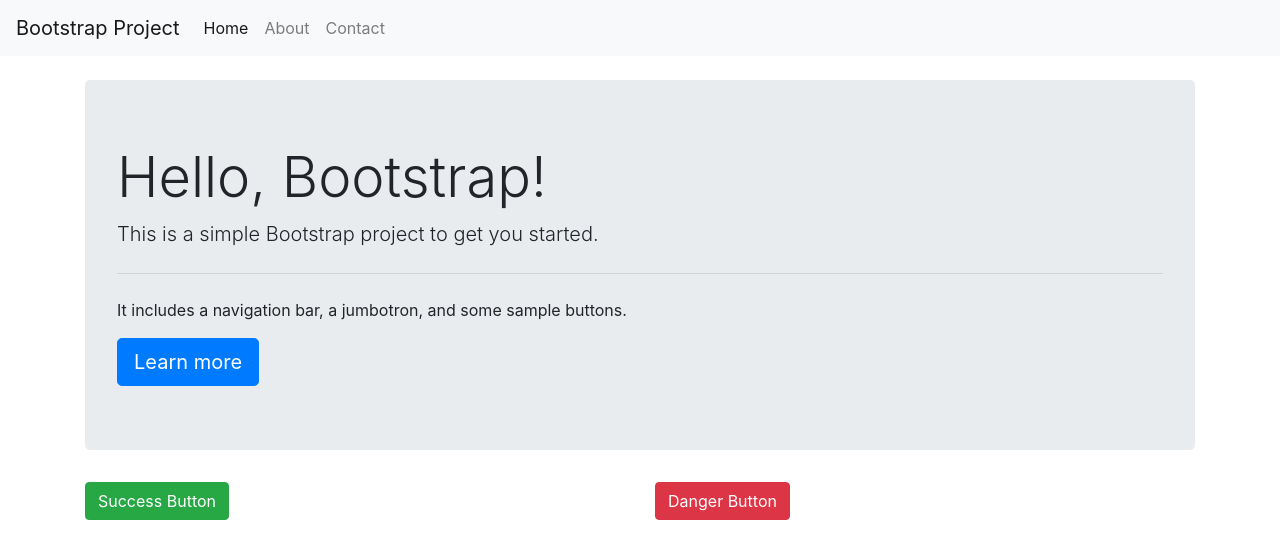
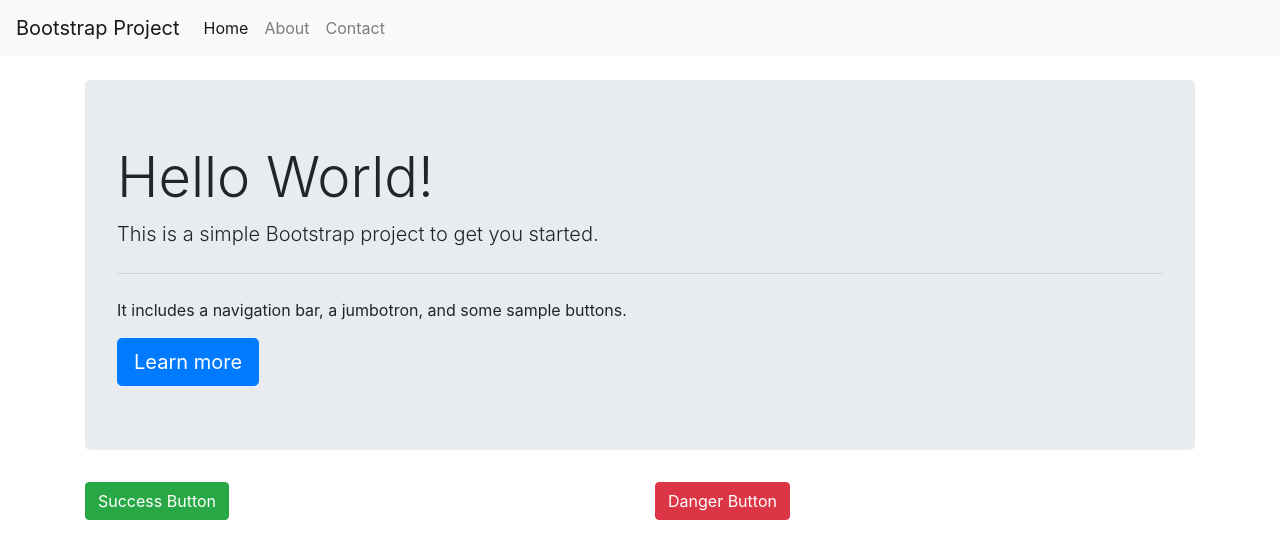
Before and after one commit to Alireza-Mak/GitHub-Demo, a plain HTML site: page index.html in a window 1280 px wide. Drawn offline with nearby package versions, Linux system fonts and the light colour scheme.

Commit message:
change bootstrap to world in the index.html file

```diff
--- a/index.html
+++ b/index.html
@@ -30,7 +30,7 @@
 
 <div class="container mt-4">
     <div class="jumbotron">
-        <h1 class="display-4">Hello, Bootstrap!</h1>
+        <h1 class="display-4">Hello World!</h1>
         <p class="lead">This is a simple Bootstrap project to get you started.</p>
         <hr class="my-4">
         <p>It includes a navigation bar, a jumbotron, and some sample buttons.</p>
```
